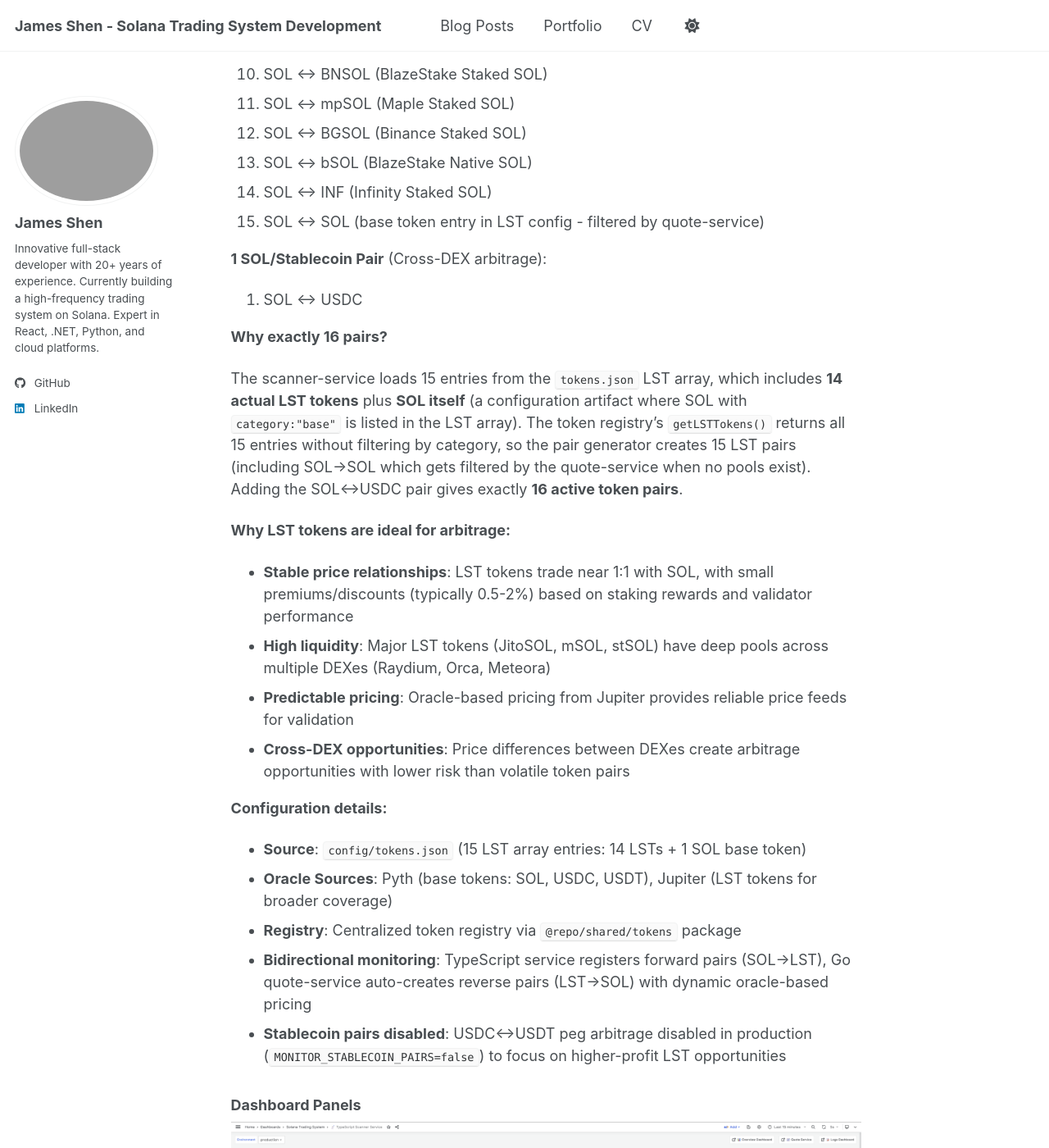
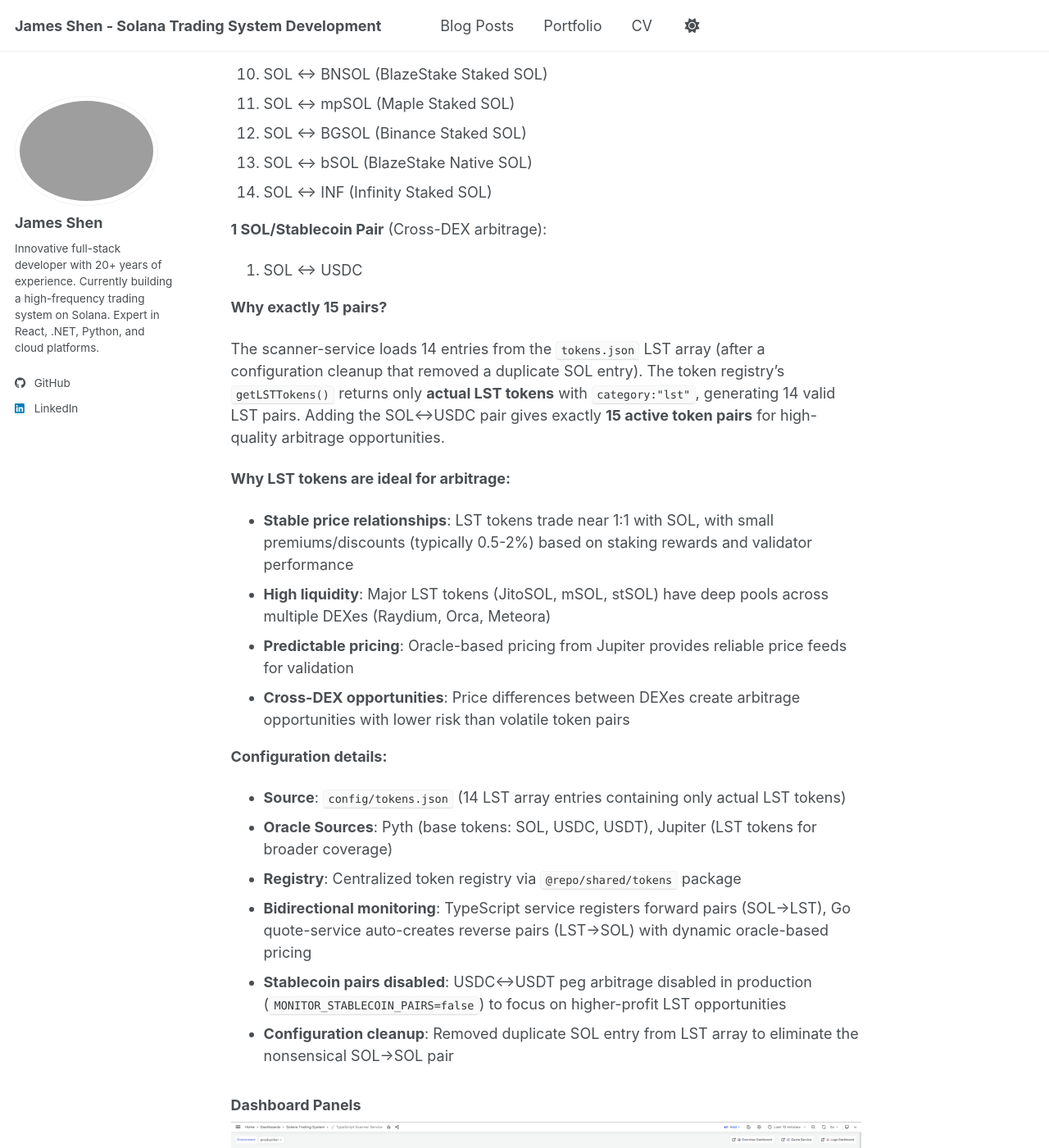
Before and after one commit to guidebee/guidebee.github.io, a Jekyll site: the page built from _posts/2025-12-21-flatbuffers-migration-complete-hft-pipeline-infrastructure-ready.md, in a window 1280 px wide and 1400 px high, scrolled down 7374 px. Shown: the whole window at 82% size. Built offline with Jekyll 4.4.1, drawn with Linux system fonts in a browser that asks for light colours; a script bundle is joined from its source files by our own code; library files that are not in the unit come from our copies; some of the changed text lies outside the part shown.

Commit message:
fix Active Token Pairs: 16 Monitored Pairs

````diff
--- a/_posts/2025-12-21-flatbuffers-migration-complete-hft-pipeline-infrastructure-ready.md
+++ b/_posts/2025-12-21-flatbuffers-migration-complete-hft-pipeline-infrastructure-ready.md
@@ -270,11 +270,11 @@
 
 After the FlatBuffers migration, the **scanner-service Grafana dashboard** was rebuilt to visualize the new 6-stream architecture.
 
-### Active Token Pairs: 16 Monitored Pairs
+### Active Token Pairs: 15 Monitored Pairs
 
-The TypeScript scanner service monitors **16 active token pairs** for arbitrage opportunities based on `config/tokens.json`:
+The TypeScript scanner service monitors **15 active token pairs** for arbitrage opportunities based on `config/tokens.json`:
 
-**15 LST Token Pairs** (SOL ↔ Liquid Staking Tokens):
+**14 LST Token Pairs** (SOL ↔ Liquid Staking Tokens):
 1. SOL ↔ JitoSOL (Jito Staked SOL)
 2. SOL ↔ JupSOL (Jupiter Staked SOL)
 3. SOL ↔ mSOL (Marinade Staked SOL)
@@ -289,14 +289,13 @@
 12. SOL ↔ BGSOL (Binance Staked SOL)
 13. SOL ↔ bSOL (BlazeStake Native SOL)
 14. SOL ↔ INF (Infinity Staked SOL)
-15. SOL ↔ SOL (base token entry in LST config - filtered by quote-service)
 
 **1 SOL/Stablecoin Pair** (Cross-DEX arbitrage):
-16. SOL ↔ USDC
+15. SOL ↔ USDC
 
-**Why exactly 16 pairs?**
+**Why exactly 15 pairs?**
 
-The scanner-service loads 15 entries from the `tokens.json` LST array, which includes **14 actual LST tokens** plus **SOL itself** (a configuration artifact where SOL with `category:"base"` is listed in the LST array). The token registry's `getLSTTokens()` returns all 15 entries without filtering by category, so the pair generator creates 15 LST pairs (including SOL→SOL which gets filtered by the quote-service when no pools exist). Adding the SOL↔USDC pair gives exactly **16 active token pairs**.
+The scanner-service loads 14 entries from the `tokens.json` LST array (after a configuration cleanup that removed a duplicate SOL entry). The token registry's `getLSTTokens()` returns only **actual LST tokens** with `category:"lst"`, generating 14 valid LST pairs. Adding the SOL↔USDC pair gives exactly **15 active token pairs** for high-quality arbitrage opportunities.
 
 **Why LST tokens are ideal for arbitrage:**
 - **Stable price relationships**: LST tokens trade near 1:1 with SOL, with small premiums/discounts (typically 0.5-2%) based on staking rewards and validator performance
@@ -305,11 +304,12 @@
 - **Cross-DEX opportunities**: Price differences between DEXes create arbitrage opportunities with lower risk than volatile token pairs
 
 **Configuration details:**
-- **Source**: `config/tokens.json` (15 LST array entries: 14 LSTs + 1 SOL base token)
+- **Source**: `config/tokens.json` (14 LST array entries containing only actual LST tokens)
 - **Oracle Sources**: Pyth (base tokens: SOL, USDC, USDT), Jupiter (LST tokens for broader coverage)
 - **Registry**: Centralized token registry via `@repo/shared/tokens` package
 - **Bidirectional monitoring**: TypeScript service registers forward pairs (SOL→LST), Go quote-service auto-creates reverse pairs (LST→SOL) with dynamic oracle-based pricing
 - **Stablecoin pairs disabled**: USDC↔USDT peg arbitrage disabled in production (`MONITOR_STABLECOIN_PAIRS=false`) to focus on higher-profit LST opportunities
+- **Configuration cleanup**: Removed duplicate SOL entry from LST array to eliminate the nonsensical SOL→SOL pair
 
 ### Dashboard Panels
 
@@ -808,7 +808,7 @@
 ✅ 8-service HFT pipeline (all using FlatBuffers)
 ✅ System Manager (kill switch controller)
 ✅ System Auditor (P&L tracker)
-✅ Scanner dashboard (real-time monitoring, 16 active token pairs)
+✅ Scanner dashboard (real-time monitoring, 15 active token pairs)
 ✅ Observability stack (Grafana LGTM+: Loki, Grafana, Tempo, Mimir, Pyroscope)
 ✅ Documentation (single source of truth)
 ```
@@ -895,7 +895,7 @@
 - ✅ 87% CPU savings, 44% smaller messages, zero-copy deserialization
 - ✅ Sub-100ms kill switch, 7-day audit trail, real-time P&L tracking
 - ✅ Production-ready observability (Grafana LGTM+ stack: Loki, Tempo, Mimir, Pyroscope)
-- ✅ Scanner monitoring 16 active token pairs (14 LST tokens + SOL/USDC)
+- ✅ Scanner monitoring 15 active token pairs (14 LST tokens + SOL/USDC)
 
 **Business Impact** (projected):
 - 🎯 4-5 weeks to first profitable trade (implementation phase)
````
